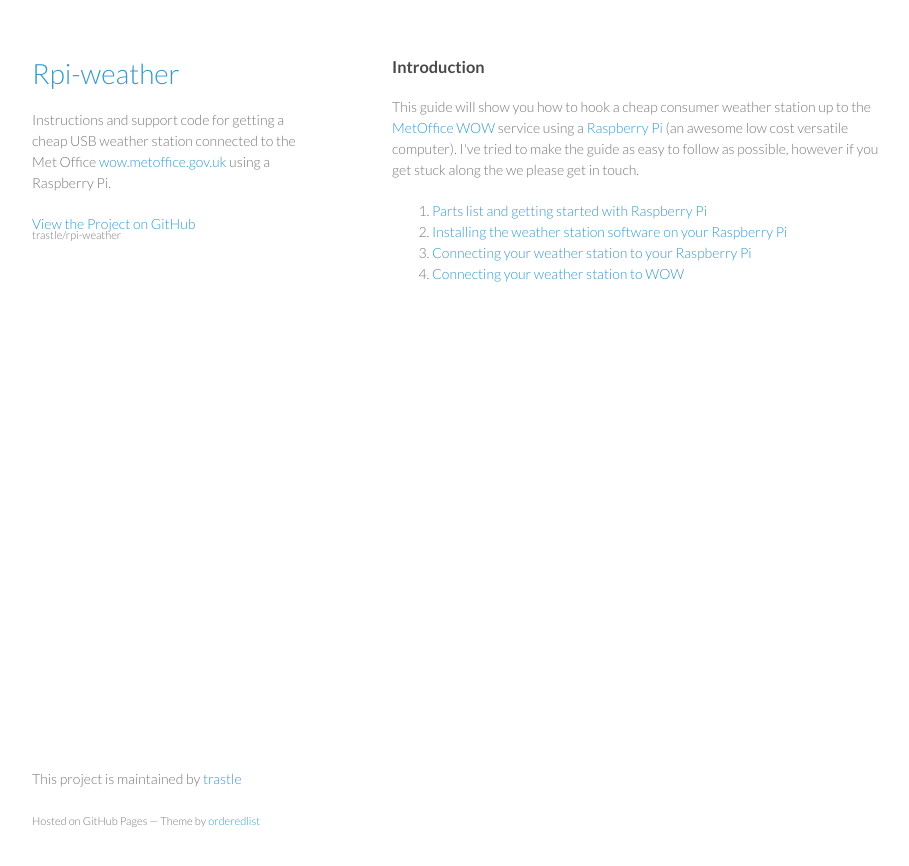
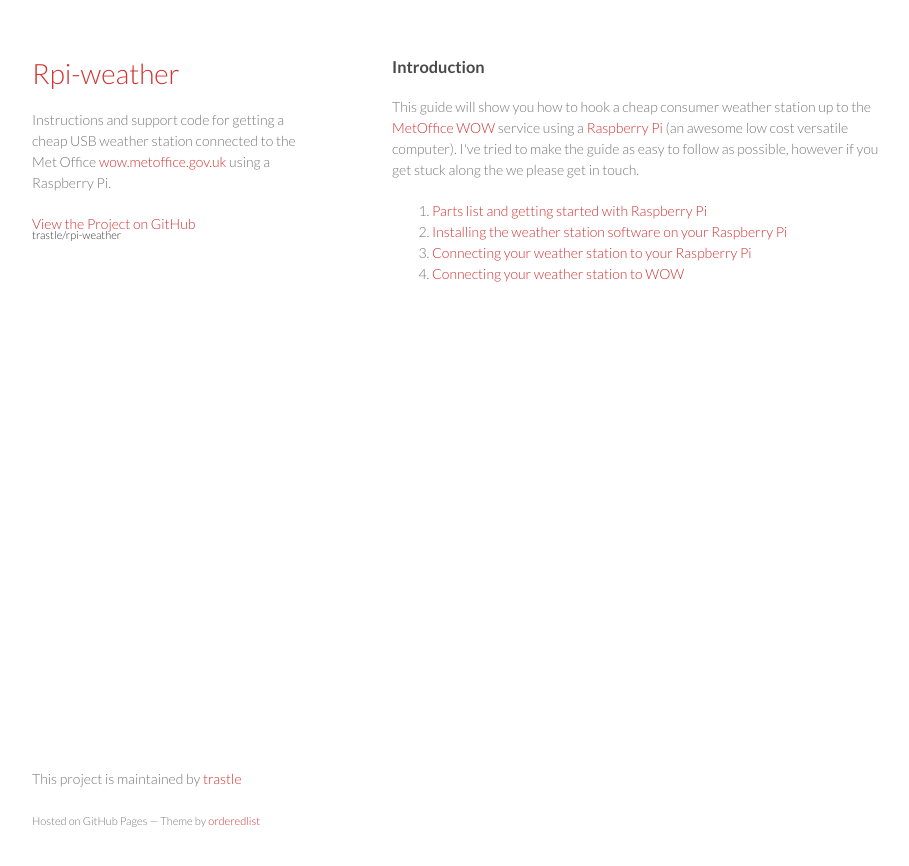
Before and after one commit to trastle/rpi-weather, a Jekyll site: the page built from index.html, in a window 1280 px wide. Shown: the top 866 px of the page, without its empty margins (178-1087 px from the left). Built offline with Jekyll 4.4.1, drawn with Linux system fonts in a browser that asks for light colours.

Commit message:
edited styles

```diff
--- a/stylesheets/styles.css
+++ b/stylesheets/styles.css
@@ -33,14 +33,14 @@ h3, h4, h5, h6 {
 }
 
 a {
-  color:#39c;
+  color:rgb(209, 50, 50);
   font-weight:400;
   text-decoration:none;
 }
 
 a small {
   font-size:11px;
-  color:#777;
+  color:#333;
   margin-top:-0.6em;
   display:block;
 }
@@ -59,12 +59,12 @@ blockquote {
 
 code, pre {
   font-family:Monaco, Bitstream Vera Sans Mono, Lucida Console, Terminal;
-  color:#333;
+  color:#555;
   font-size:12px;
 }
 
 pre {
-  padding:8px 15px;
+  padding:6px 15px;
   background: #f8f8f8;
   border-radius:5px;
   border:1px solid #e5e5e5;
@@ -156,7 +156,7 @@ header ul li + li + li {
 header ul a strong {
   font-size:14px;
   display:block;
-  color:#222;
+  color:#111;
 }
 
 section {
```
